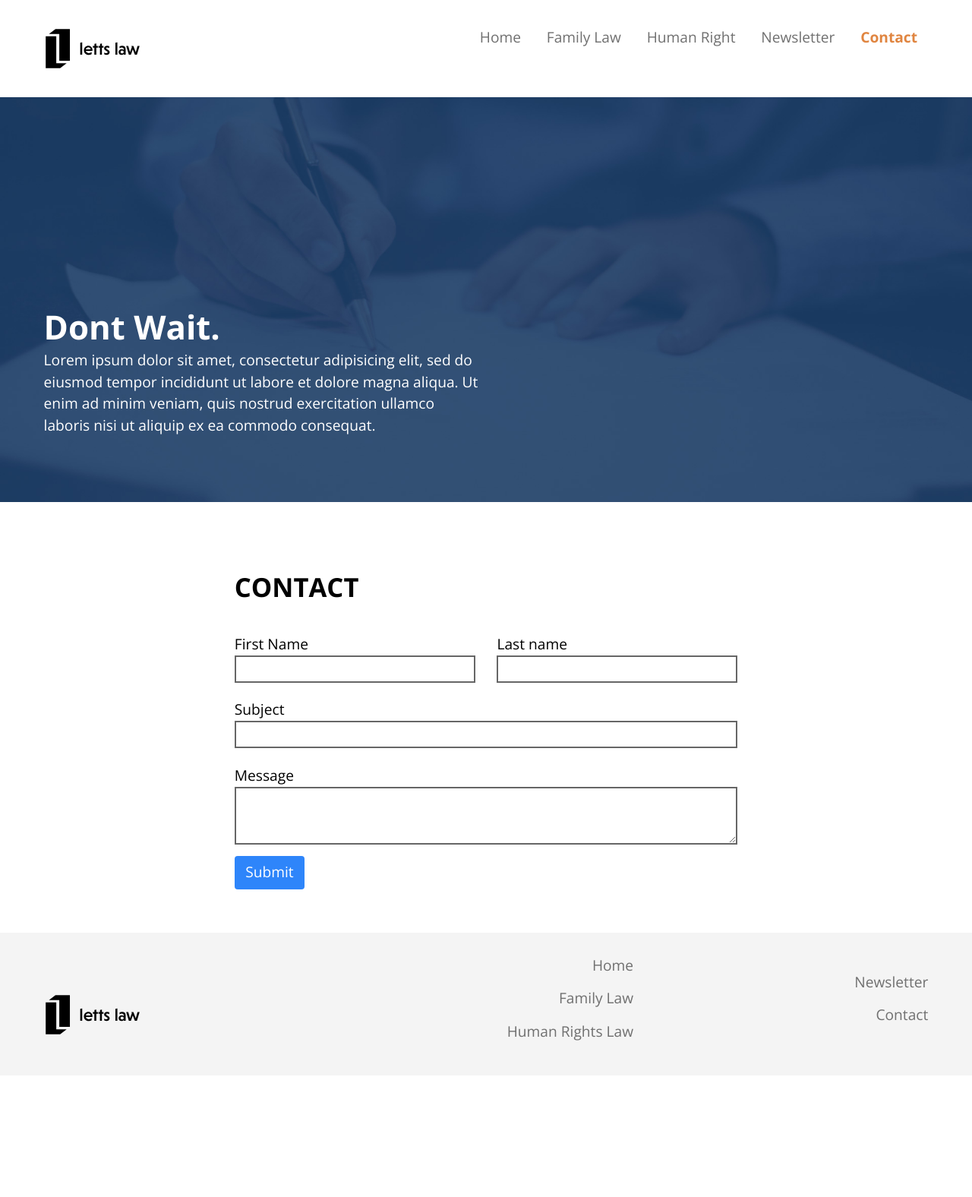
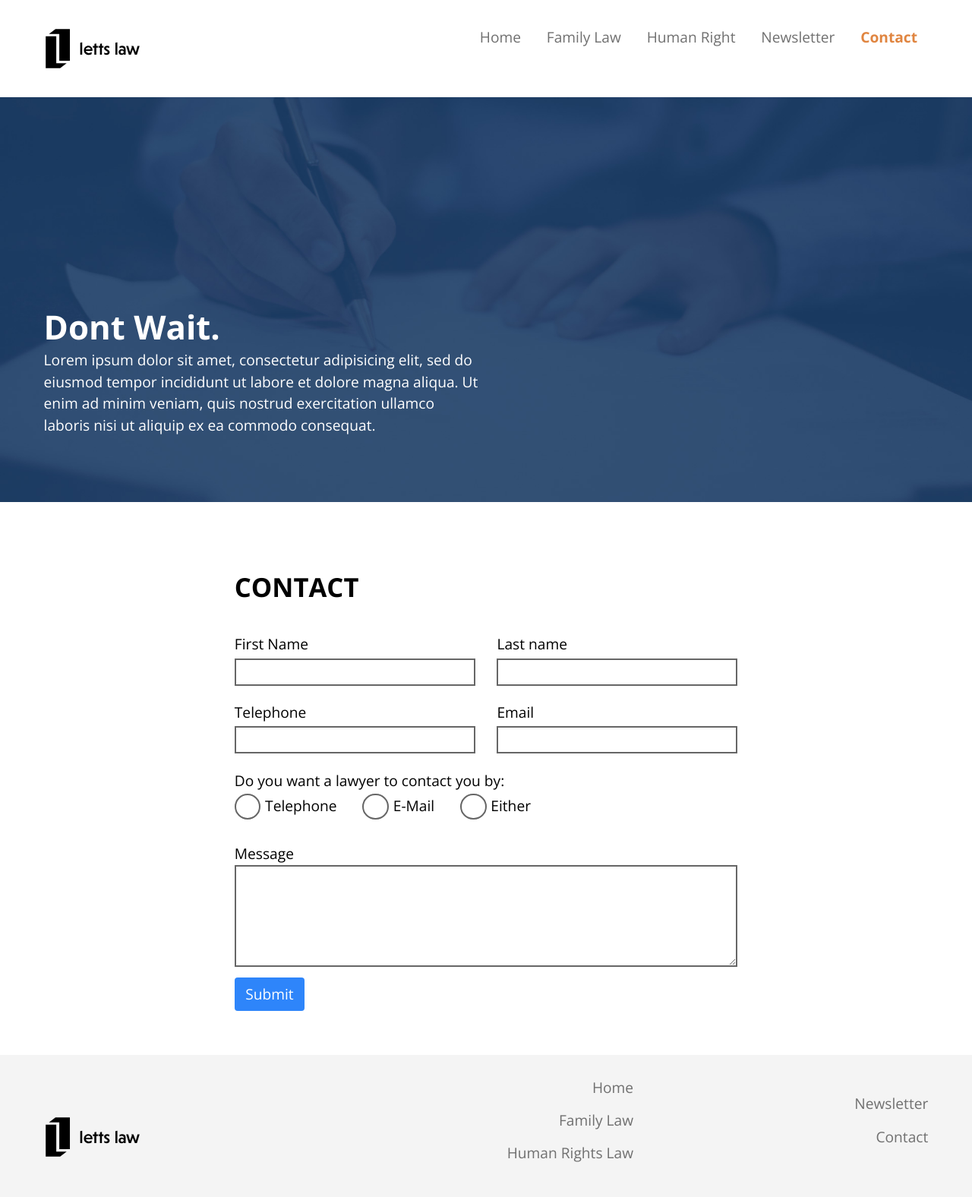
Before and after one commit to Ten-3/letts-law, a Jekyll site: the page built from contact.html, in a window 1280 px wide. Shown: the whole page at 76% size. Built offline with Jekyll 4.4.1, drawn with Linux system fonts in a browser that asks for light colours; before the commit the page ends 1416 px from its top, so only the background shows below that.

Commit message:
change the form content

```diff
--- a/contact.html
+++ b/contact.html
@@ -18,20 +18,39 @@ layout: contact-default
 
         <div class="grid">
           <div class="unit gutter-half pad-t-1-4 pad-b-1-2 xs-1 s-1 m-1 l-1-2">
-            <label for="name">First Name</label>
+            <label for="name" class="push-1-8">First Name</label>
             <input id="name" name="name" required>
           </div>
 
           <div class="unit gutter-half pad-t-1-4 pad-b-1-2 xs-1 s-1 m-1 l-1-2">
-            <label for="last-name">Last name</label>
+            <label for="last-name" class="push-1-8">Last name</label>
             <input id="last-name" type="text" name="last-name" required>
           </div>
         </div>
 
         <div class="grid">
+          <div class="unit gutter-half pad-t-1-4 pad-b-1-2 xs-1 s-1 m-1 l-1-2">
+            <label for="phone" class="push-1-8">Telephone</label>
+            <input id="phone" type="tel" name="phone" required>
+          </div>
+
+          <div class="unit gutter-half pad-t-1-4 pad-b-1-2 xs-1 s-1 m-1 l-1-2">
+            <label for="mail" class="pad-b-1-8" class="push-1-8">Email</label>
+            <input id="mail" type="email" name="mail">
+          </div>
+        </div>
+
+        <div class="grid">
           <div class="unit gutter-half pad-t-1-4 pad-b-1-2 xs-1 s-1 m-1">
-            <label for="name">Subject</label>
-            <input id="subject" name="subject" required>
+            <label for="last-name" class="push-1-8">Do you want a lawyer to contact you by:</label>
+            <input id="telephone" type="radio" name="contact">
+            <label for="telephone" class="push-r push-1-4">Telephone</label>
+
+            <input id="email" type="radio" name="contact">
+            <label for="email" class="push-r push-1-4">E-Mail</label>
+
+            <input id="Either" type="radio" name="contact">
+            <label for="Either" class="push-r push-1-4">Either</label>
           </div>
 
           <div class="unit gutter-half pad-t-1-4 pad-b-1-2 xs-1 s-1 m-1">
--- a/css/modules.css
+++ b/css/modules.css
@@ -804,7 +804,7 @@ label {
 
 textarea {
   max-width: 100%;
-  min-height: 4em;
+  min-height: 7em;
   overflow: auto;
 }
 
--- a/newsletter.html
+++ b/newsletter.html
@@ -7,7 +7,6 @@ layout: default
     <div class="banner-content absolute pin-lb island-2 max-length w-1" alt="Newsletter Banner">
       <h1 class="banner-title zetta push-1-4">Newletter</h1>
       <p class="banner-info">Lorem ipsum dolor sit amet, consectetur adipiscing elit, sed do eiusmod tempor incididunt ut labore et dolore magna aliqua. Ut </p>
-      <a class="btn contact-btn text-center" href="{{site.baseurl}}/contact/">Contact Now</a>
     </div>
   </div>
 
```
